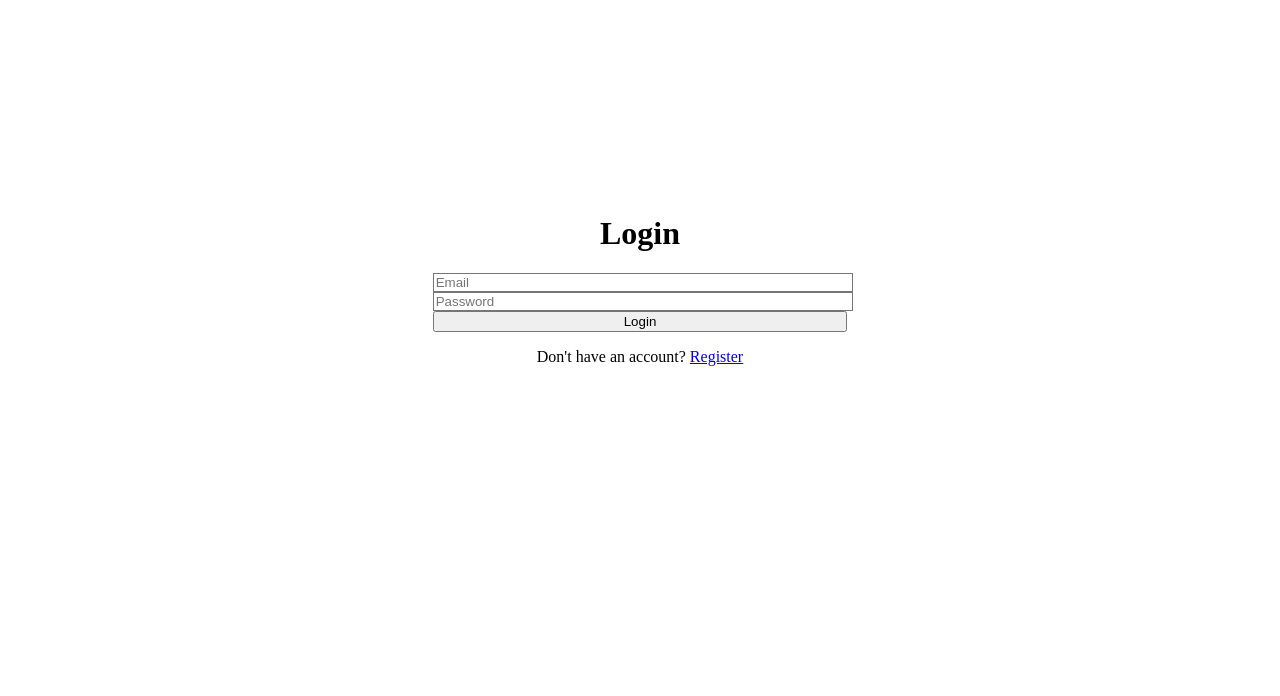
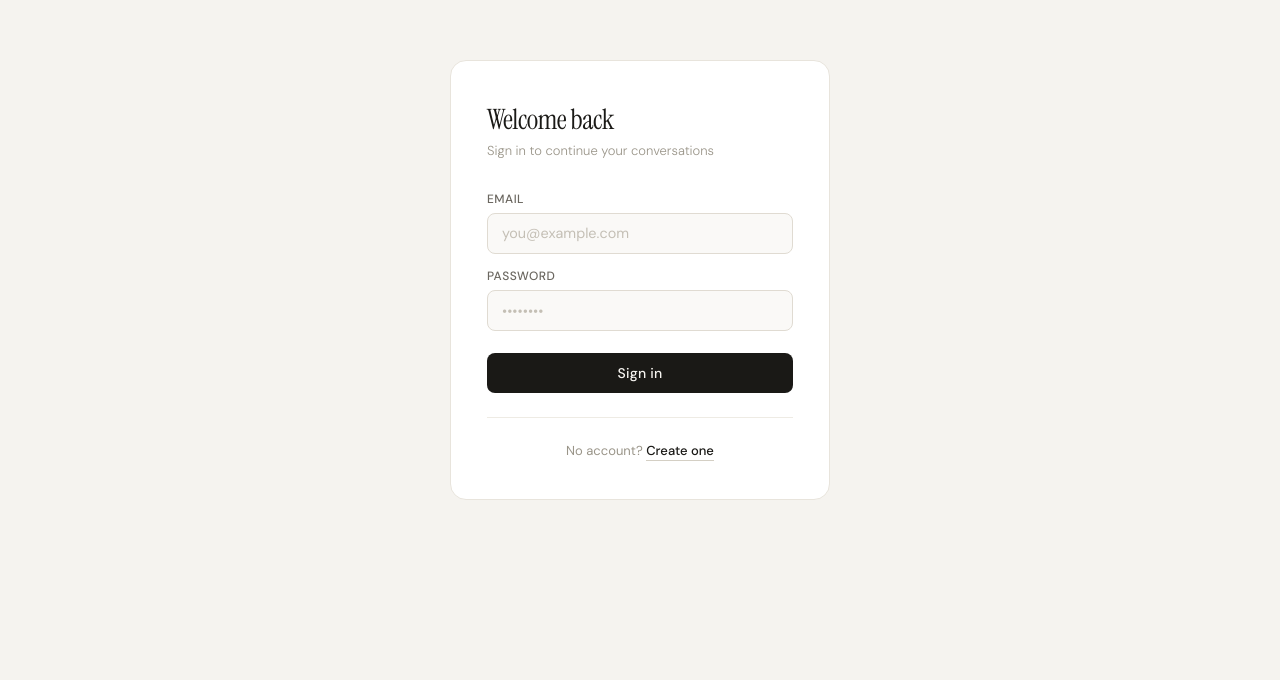
Before and after one commit to 4Bishal/palmmind-realtime-chat-app, a React app in the folder frontend/: page /login in a window 1280 px wide. Shown: the part 120-816 px from the top of the page. Built offline with nearby package versions, Linux system fonts and the light colour scheme; no server answers; the HTML template or start-up script is replaced by a standard one.

Commit message:
fix(auth): add login preload redirect and client-side validation
Frontend: redirect authenticated users away from /login; add email/password validation in Login.jsx

```diff
--- a/frontend/src/pages/Login.jsx
+++ b/frontend/src/pages/Login.jsx
@@ -1,83 +1,240 @@
-import { useState } from "react";
+import { useState, useEffect } from "react";
 import { useNavigate, Link } from "react-router-dom";
 import API from "../api/axios";
-
 import { useAuth } from "../context/AuthContext";
 
 function Login() {
     const navigate = useNavigate();
+    const { user, setUser } = useAuth();
 
-    const { setUser } = useAuth();
-
-    const [formData, setFormData] = useState({
-        email: "",
-        password: "",
-    });
+    const [formData, setFormData] = useState({ email: "", password: "" });
+    const [loading, setLoading] = useState(false);
+    const [error, setError] = useState("");
 
     const handleChange = (e) => {
-        setFormData((prev) => ({
-            ...prev,
-            [e.target.name]: e.target.value,
-        }));
+        setError("");
+        setFormData((prev) => ({ ...prev, [e.target.name]: e.target.value }));
+    };
+
+    useEffect(() => {
+        if (user) {
+            navigate("/chat");
+        }
+    }, [user, navigate]);
+
+    const validate = () => {
+        const emailRegex = /^\S+@\S+\.\S+$/;
+        if (!formData.email || !emailRegex.test(formData.email)) {
+            setError("Please provide a valid email address");
+            return false;
+        }
+
+        if (!formData.password || formData.password.length < 6) {
+            setError("Password must be at least 6 characters");
+            return false;
+        }
+
+        return true;
     };
 
     const handleSubmit = async (e) => {
         e.preventDefault();
+        setError("");
 
+        if (!validate()) return;
+
+        setLoading(true);
         try {
             const response = await API.post("/auth/login", formData);
-
-            console.log(response.data);
-
             localStorage.setItem("token", response.data.token);
-
             setUser(response.data.user);
-
             navigate("/chat");
         } catch (error) {
-            console.error(error.response?.data || error.message);
+            setError(error.response?.data?.message || "Invalid credentials. Please try again.");
+        } finally {
+            setLoading(false);
         }
     };
 
     return (
-        <div className="min-h-screen flex items-center justify-center bg-gray-100">
-            <form
-                onSubmit={handleSubmit}
-                className="bg-white p-6 rounded-lg shadow-md w-80"
-            >
-                <h1 className="text-2xl font-bold mb-4 text-center">Login</h1>
+        <>
+            <style>{`
+                @import url('https://fonts.googleapis.com/css2?family=Instrument+Serif:ital@0;1&family=DM+Sans:wght@300;400;500&display=swap');
 
+                *, *::before, *::after { box-sizing: border-box; margin: 0; padding: 0; }
+
+                .auth-root {
+                    min-height: 100vh;
+                    display: flex;
+                    align-items: center;
+                    justify-content: center;
+                    background-color: #f5f3ef;
+                    font-family: 'DM Sans', sans-serif;
+                    padding: 1rem;
+                }
+
+                .auth-card {
+                    background: #fff;
+                    border: 1px solid #e8e4dc;
+                    border-radius: 16px;
+                    padding: 2.5rem 2.25rem;
+                    width: 100%;
+                    max-width: 380px;
+                }
+
+                .auth-wordmark {
+                    font-family: 'Instrument Serif', serif;
+                    font-size: 1.75rem;
+                    color: #1a1916;
+                    letter-spacing: -0.02em;
+                    margin-bottom: 0.25rem;
+                }
+
+                .auth-subtitle {
+                    font-size: 0.8125rem;
+                    color: #9a9589;
+                    font-weight: 300;
+                    margin-bottom: 2rem;
+                }
+
+                .auth-field {
+                    margin-bottom: 0.875rem;
+                }
+
+                .auth-label {
+                    display: block;
+                    font-size: 0.75rem;
+                    font-weight: 500;
+                    color: #6b6760;
+                    letter-spacing: 0.04em;
+                    text-transform: uppercase;
+                    margin-bottom: 0.4rem;
+                }
+
+                .auth-input {
+                    width: 100%;
+                    border: 1px solid #e0dbd2;
+                    border-radius: 8px;
+                    padding: 0.65rem 0.875rem;
+                    font-size: 0.9rem;
+                    font-family: 'DM Sans', sans-serif;
+                    color: #1a1916;
+                    background: #faf9f7;
+                    outline: none;
+                    transition: border-color 0.15s, background 0.15s;
+                }
+
+                .auth-input:focus {
+                    border-color: #b5a98a;
+                    background: #fff;
+                }
+
+                .auth-input::placeholder {
+                    color: #c4bfb5;
+                }
+
+                .auth-error {
+                    font-size: 0.8rem;
+                    color: #c0392b;
+                    background: #fdf2f2;
+                    border: 1px solid #f5c6c6;
+                    border-radius: 6px;
+                    padding: 0.5rem 0.75rem;
+                    margin-bottom: 1rem;
+                }
+
+                .auth-btn {
+                    width: 100%;
+                    padding: 0.7rem;
+                    background: #1a1916;
+                    color: #f5f3ef;
+                    border: none;
+                    border-radius: 8px;
+                    font-size: 0.875rem;
+                    font-family: 'DM Sans', sans-serif;
+                    font-weight: 500;
+                    letter-spacing: 0.02em;
+                    cursor: pointer;
+                    margin-top: 0.5rem;
+                    transition: opacity 0.15s;
+                }
+
+                .auth-btn:hover:not(:disabled) { opacity: 0.85; }
+                .auth-btn:disabled { opacity: 0.5; cursor: not-allowed; }
+
+                .auth-footer {
+                    margin-top: 1.25rem;
+                    text-align: center;
+                    font-size: 0.8125rem;
+                    color: #9a9589;
+                }
+
+                .auth-footer a {
+                    color: #1a1916;
+                    font-weight: 500;
+                    text-decoration: none;
+                    border-bottom: 1px solid #d4cfc4;
+                    padding-bottom: 1px;
+                    transition: border-color 0.15s;
+                }
+
+                .auth-footer a:hover { border-color: #1a1916; }
+
+                .auth-divider {
+                    height: 1px;
+                    background: #eeebe4;
+                    margin: 1.5rem 0;
+                }
+            `}</style>
+
+            <div className="auth-root">
+                <div className="auth-card">
+                    <p className="auth-wordmark">Welcome back</p>
+                    <p className="auth-subtitle">Sign in to continue your conversations</p>
+
+                    <form onSubmit={handleSubmit}>
+                        {error && <div className="auth-error">{error}</div>}
+
+                        <div className="auth-field">
+                            <label className="auth-label" htmlFor="email">Email</label>
                             <input
+                                id="email"
                                 type="email"
                                 name="email"
-                    placeholder="Email"
-                    className="w-full border p-2 mb-3 rounded"
+                                className="auth-input"
+                                placeholder="you@example.com"
                                 onChange={handleChange}
+                                required
                             />
+                        </div>
 
+                        <div className="auth-field">
+                            <label className="auth-label" htmlFor="password">Password</label>
                             <input
+                                id="password"
                                 type="password"
                                 name="password"
-                    placeholder="Password"
-                    className="w-full border p-2 mb-3 rounded"
+                                className="auth-input"
+                                placeholder="••••••••"
                                 onChange={handleChange}
+                                required
                             />
+                        </div>
 
-                <button
-                    type="submit"
-                    className="w-full bg-black text-white py-2 rounded"
-                >
-                    Login
+                        <button type="submit" className="auth-btn" disabled={loading}>
+                            {loading ? "Signing in…" : "Sign in"}
                         </button>
+                    </form>
 
-                <p className="mt-4 text-sm text-center">
-                    Don&apos;t have an account?{" "}
-                    <Link to="/register" className="text-blue-500">
-                        Register
-                    </Link>
+                    <div className="auth-divider" />
+
+                    <p className="auth-footer">
+                        No account?{" "}
+                        <Link to="/register">Create one</Link>
                     </p>
-            </form>
                 </div>
+            </div>
+        </>
     );
 }
 
```
Lines whose indentation alone changed are shown as unchanged.
